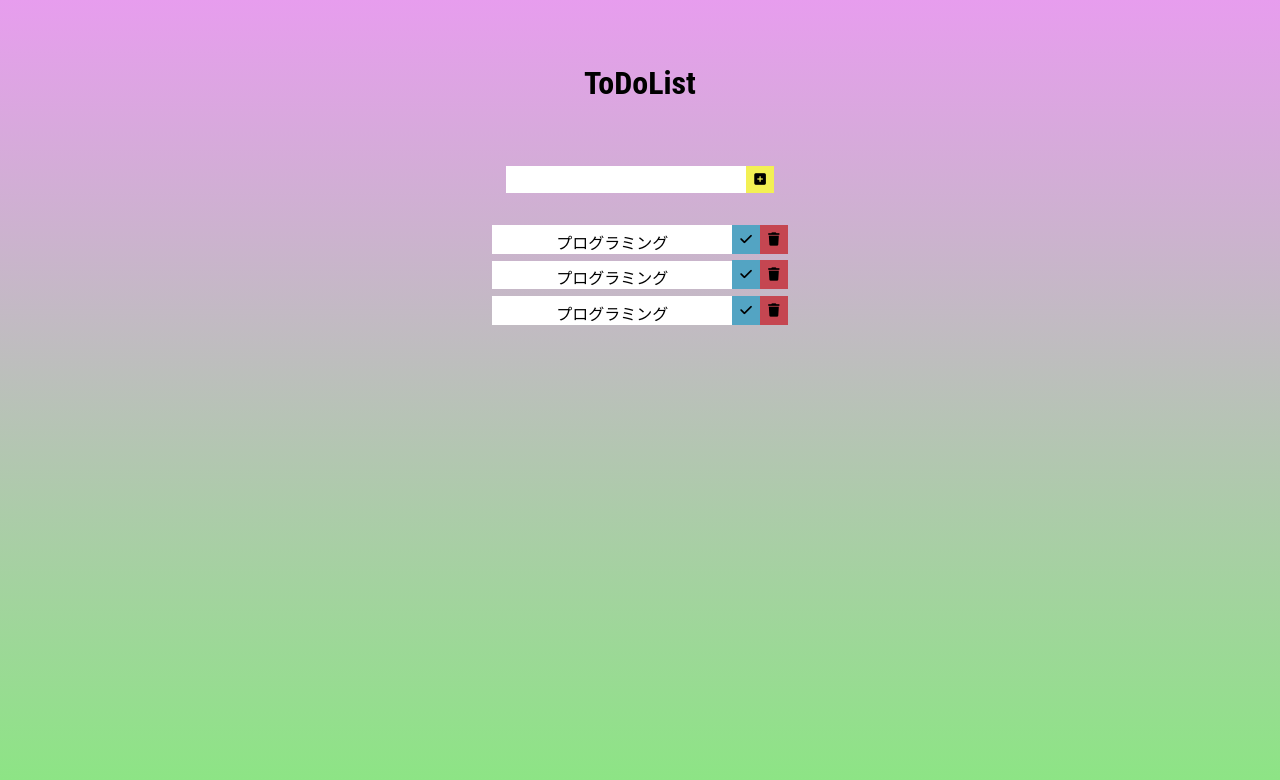
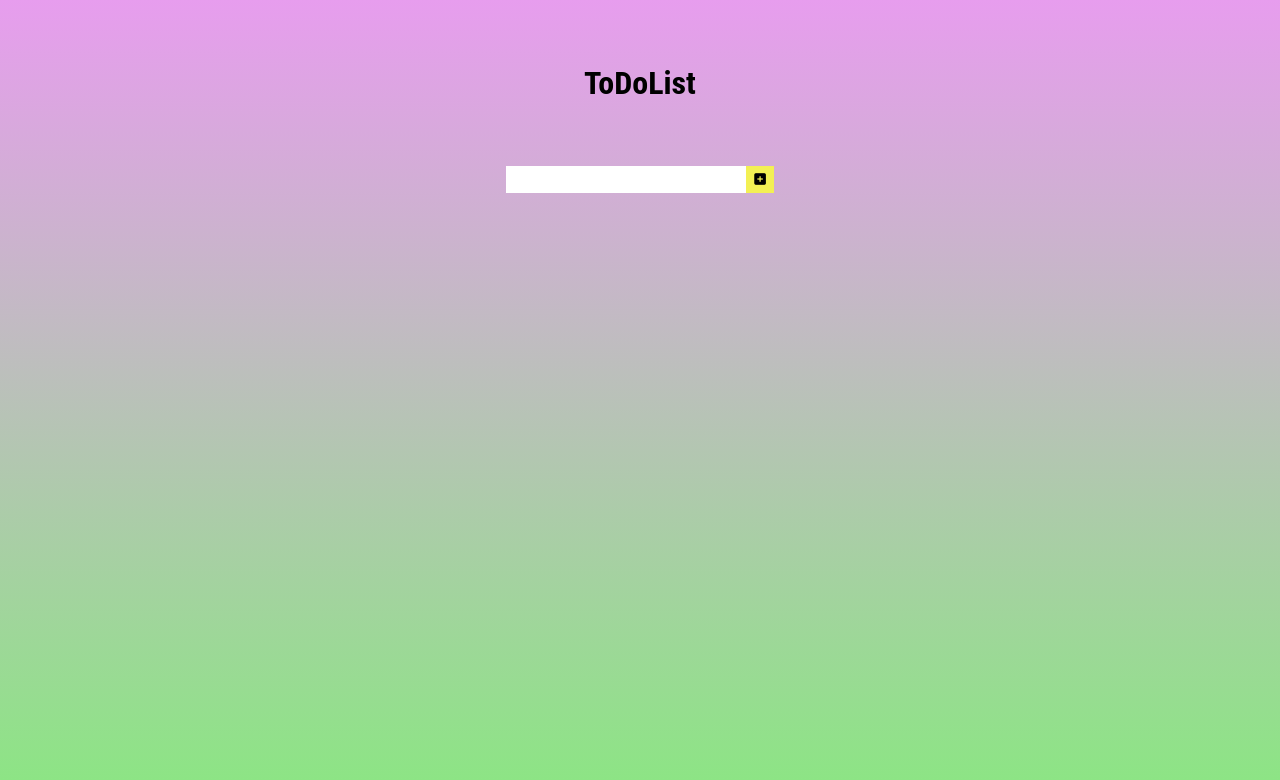
Before and after one commit to sotapio/Todo-List, a React (Create React App) app in the folder todo/: page / in a window 1280 px wide. Shown: the top 780 px of the page. Built offline with nearby package versions, Linux system fonts and the light colour scheme.

Commit message:
完成
タスクリストの状態管理を追加し、InputFormとTodoListコンポーネントにタスクリストを渡すように変更

```diff
--- a/todo/src/App.js
+++ b/todo/src/App.js
@@ -5,11 +5,13 @@ import { InputForm } from './components/InputForm';
 import { TodoList } from './components/TodoList';
 
 function App() {
+  const [taskList, setTaskList] = React.useState([]);
+
   return (
     <div className="body">
       <Title />
-      <InputForm />
-      <TodoList />
+      <InputForm taskList={taskList} setTaskList={setTaskList} />
+      <TodoList taskList={taskList} setTaskList={setTaskList} />
     </div>
   );
 }
--- a/todo/src/components/InputForm.jsx
+++ b/todo/src/components/InputForm.jsx
@@ -1,14 +1,38 @@
 import React from 'react'
 
-export const InputForm = () => {
-  return (
+export const InputForm = ({ taskList, setTaskList }) => {
+
+    const [inputText, setInputText] = React.useState("");
+
+    const handleSubmit = (e) => {
+        e.preventDefault();
+
+        /* inputに打ち込んだ文字をコンソールに出力したい */
+        console.log(inputText);
+
+        /* タスクを追加する */
+        setTaskList([
+            /* スプレット構文を使って、text: inputTextを配列の中に入れ込む */
+            ...taskList, {id:taskList.length, text: inputText, completed: false}
+        ]);
+        /* エンター押したら文字を消す */
+        setInputText("");
+    }
+
+
+    /* コンソールに打った文字が表示される */
+    const handleChange = (e) => {
+        setInputText(e.target.value);
+    }
+
+    return (
       <div className='inputForm'>
-          <form>
-              <input type="text" />
+          <form onSubmit={handleSubmit}>
+              <input type="text" onChange={handleChange} value={inputText}/>
               <button>
-              <i class="fa-solid fa-square-plus"></i>
+              <i className="fa-solid fa-square-plus"></i>
               </button>
           </form>
       </div>
-  )
+    )
 }
--- a/todo/src/components/TodoList.jsx
+++ b/todo/src/components/TodoList.jsx
@@ -1,46 +1,42 @@
 import React from 'react'
 
-export const TodoList = () => {
+export const TodoList = ({ taskList, setTaskList }) => {
+
+    const handleDelete = (id) => {
+        /* タスクを削除する */
+        setTaskList(taskList.filter((task) => task.id !== id));
+    }
+
+    const handleCompleted = (id) => {
+        /* 取り消し線を追加する */
+        setTaskList(taskList.map((task) => {
+            if (id === task.id) {
+                return {
+                    ...task, completed: !task.completed
+                };
+            }
+            return task;
+        }))
+    };
+
     return (
         <div className="todolist">
             <div className="todos">
-              <div className="todo">
+                {taskList.map((task, index) => (
+                    <div className={`todo ${task.completed ? "completed" : ""}`} key={index}>
                         <div className="todoText">
-                      <span>プログラミング</span>
+                            <span>{task.text}</span>
                         </div>
                         <div className='icons'>
-                      <button>
-                      <i class="fa-solid fa-check"></i>
+                            <button onClick={() => handleCompleted(task.id)}>
+                                <i className="fa-solid fa-check"></i>
                             </button>
-                      <button>
-                      <i class="fa-solid fa-trash"></i>
-                      </button>
-                  </div>
-              </div><div className="todo">
-                  <div className="todoText">
-                      <span>プログラミング</span>
-                  </div>
-                  <div className='icons'>
-                      <button>
-                      <i class="fa-solid fa-check"></i>
-                      </button>
-                      <button>
-                      <i class="fa-solid fa-trash"></i>
-                      </button>
-                  </div>
-              </div><div className="todo">
-                  <div className="todoText">
-                      <span>プログラミング</span>
-                  </div>
-                  <div className='icons'>
-                      <button>
-                      <i class="fa-solid fa-check"></i>
-                      </button>
-                      <button>
-                      <i class="fa-solid fa-trash"></i>
+                            <button onClick={() => handleDelete(task.id)}>
+                                <i className="fa-solid fa-trash"></i>
                             </button>
                         </div>
                     </div>
+                ))}
             </div>
         </div>
     )
```
Lines whose indentation alone changed are shown as unchanged.
